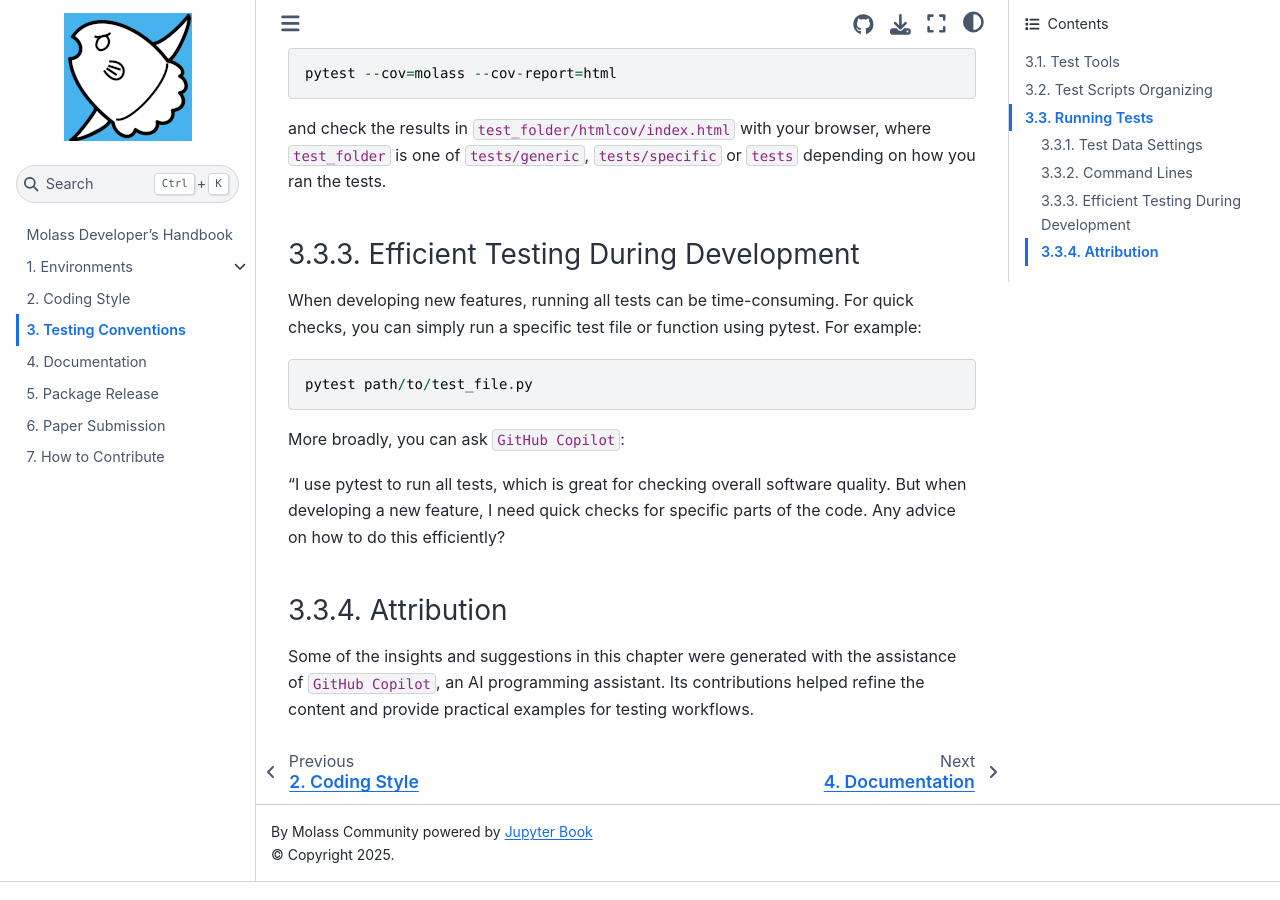
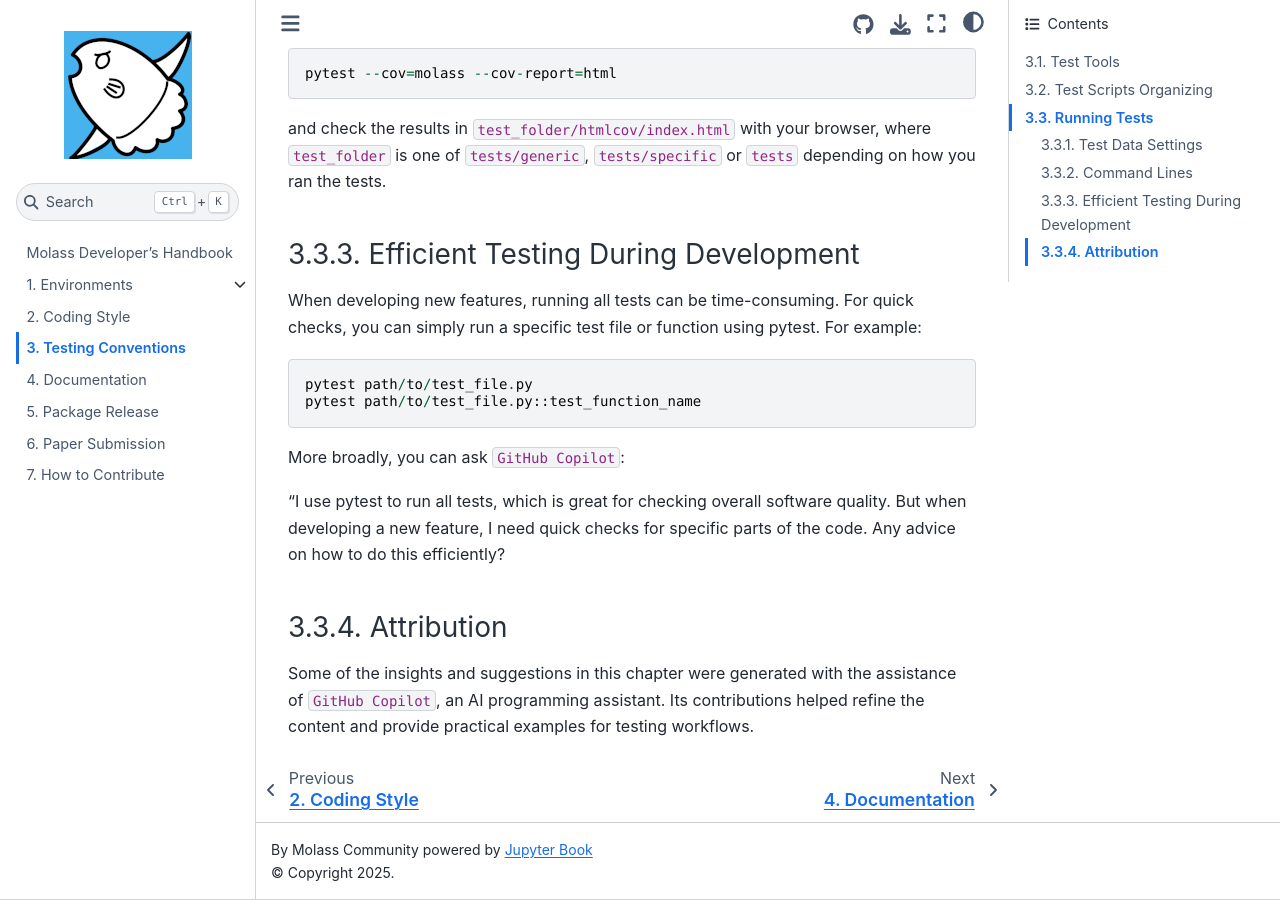
Before and after one commit to biosaxs-dev/molass-develop, a Jupyter Book: the page built from chapters/06/testing.md, in a window 1280 px wide and 900 px high, scrolled down 2734 px. Built offline with Jupyter Book 1.0.4 settings and Sphinx 7.4.7 and the Sphinx Book theme 1.1.4, drawn with Linux system fonts in a browser that asks for light colours.

Commit message:
add a function test command line

````diff
--- a/chapters/06/testing.md
+++ b/chapters/06/testing.md
@@ -122,6 +122,7 @@
 
 ```
 pytest path/to/test_file.py
+pytest path/to/test_file.py::test_function_name
 ```
 
 More broadly, you can ask `GitHub Copilot`:
````
